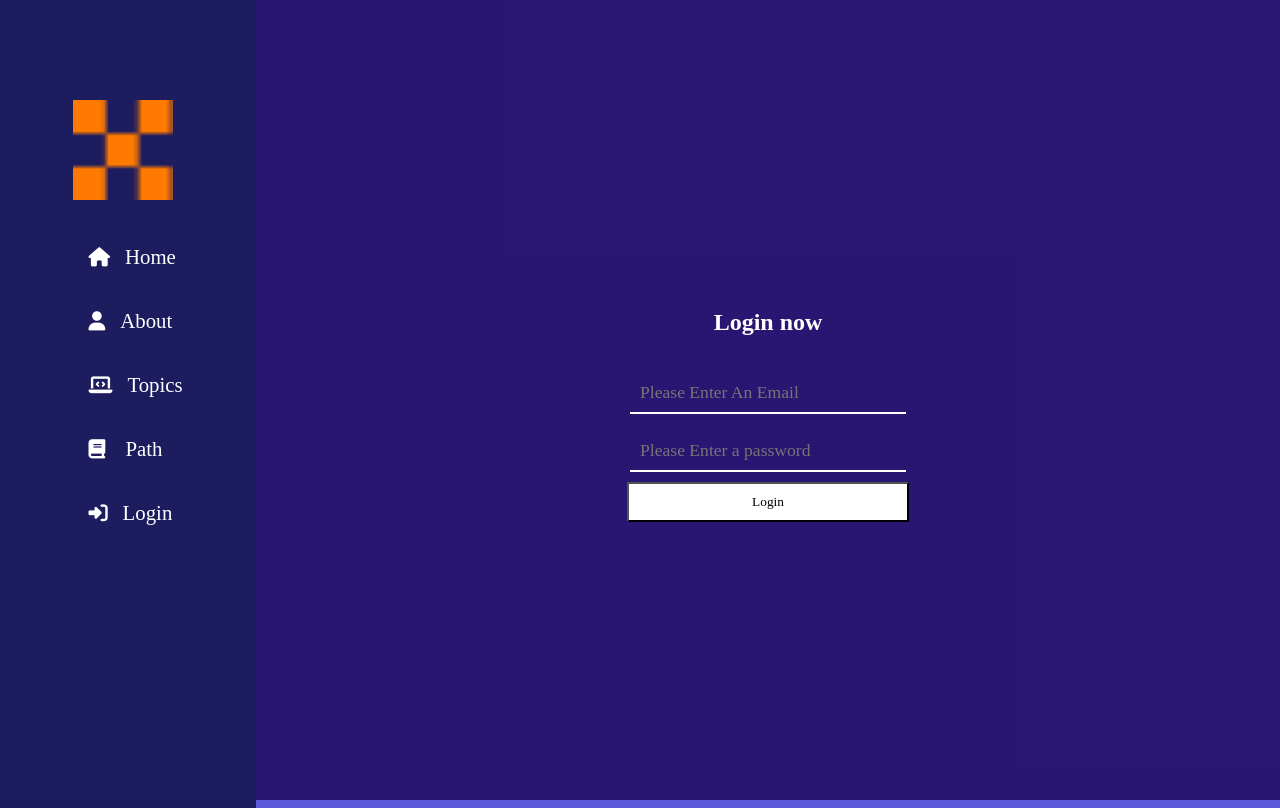
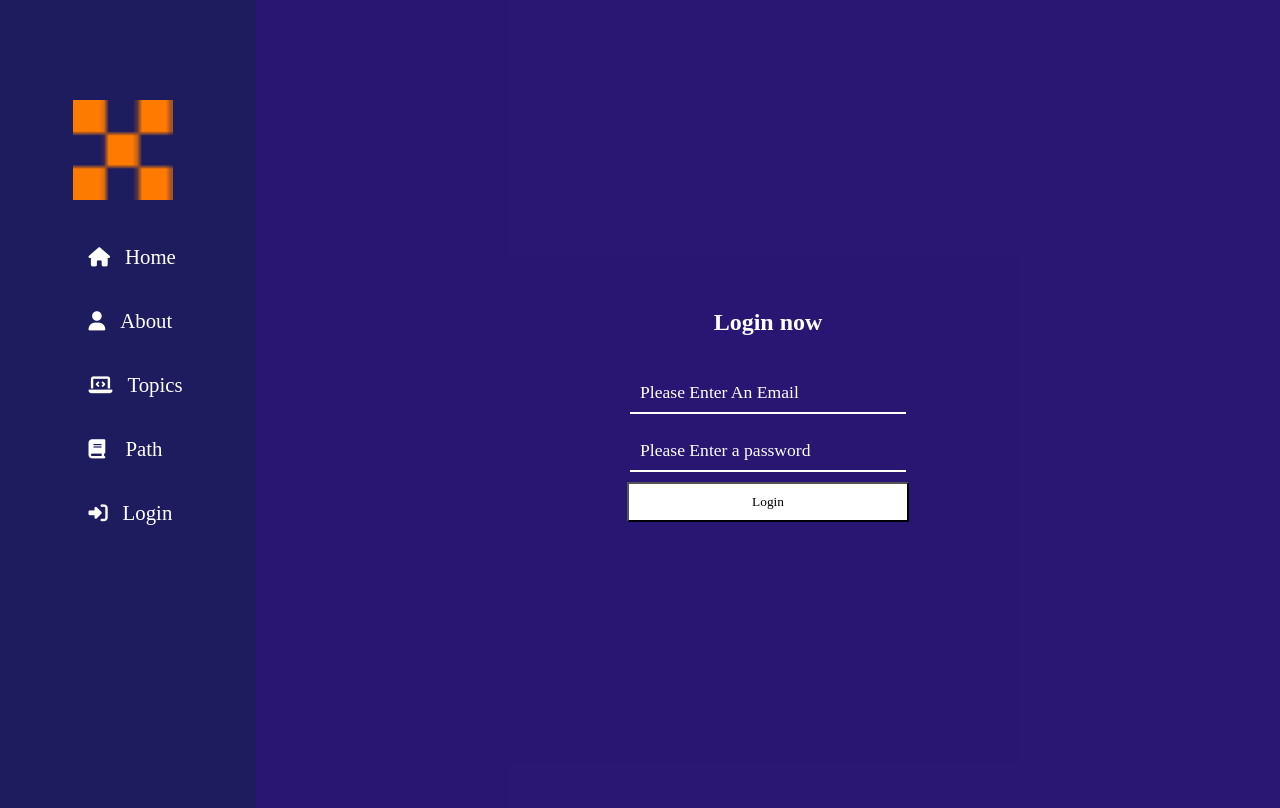
Before and after one commit to mark-okoth/vue-school-tutorial-app, a Vue app: page /#/login in a window 1280 px wide. Built offline with nearby package versions, Linux system fonts and the light colour scheme; a web font is replaced by a local one; what vue-core-video-player would draw is missing.

Commit message:
email validation

```diff
--- a/src/main.js
+++ b/src/main.js
@@ -2,10 +2,13 @@ import Vue from 'vue'
 import App from './App.vue'
 import router from './router'
 import store from './store'
+import Vuelidate from 'vuelidate'
 
 Vue.config.productionTip = false
 import VueCoreVideoPlayer from 'vue-core-video-player'
 Vue.use(VueCoreVideoPlayer)
+Vue.use(Vuelidate)
+
 new Vue({
   router,
   store,
--- a/src/views/Login.vue
+++ b/src/views/Login.vue
@@ -4,8 +4,14 @@
 
             <form @submit.prevent="onSubmit" class="inputs" >
                 <h2>Login now</h2>
-                <div class="input-field">
-                    <input type="email" v-model="email" placeholder="Please Enter An Email">
+                <div class="input-field" >
+                    <input
+                        type="email"
+                        :class="{invalid: $v.email.$error}"
+                        v-model="email" @input="$v.email.$touch()"
+                        placeholder="Please Enter An Email"
+                        >
+                    <!-- <p>{{$v}}</p> -->
                 </div>
                    <div class="input-field" >
                     <input type="passoword" v-model="password" placeholder="Please Enter a password">
@@ -17,6 +23,7 @@
 </template>
 
 <script>
+import {required, email} from "vuelidate/lib/validators";
 export default {
 
     data(){
@@ -24,6 +31,13 @@ export default {
           email:"",
           password: ""
         }
+
+    },
+    validations:{
+      email:{
+          required,
+          email
+      }
     }
 }
 </script>
@@ -32,7 +46,7 @@ export default {
 .login{
     background:  rgba(27, 2, 85, 0.767);
     width: 100vw;
-    height: 100vh;
+    height: 101vh;
 }
 .inputs{
     display: flex;
@@ -56,6 +70,7 @@ input{
 }
 ::placeholder{
     font-size: 1.1rem;
+    color: white;
 }
 button{
 width: 22vw;
@@ -67,4 +82,7 @@ h2{
     text-align: center;
     margin: 30px auto;
 }
+.invalid{
+    border-bottom: 2px solid red;
+}
 </style>
```
